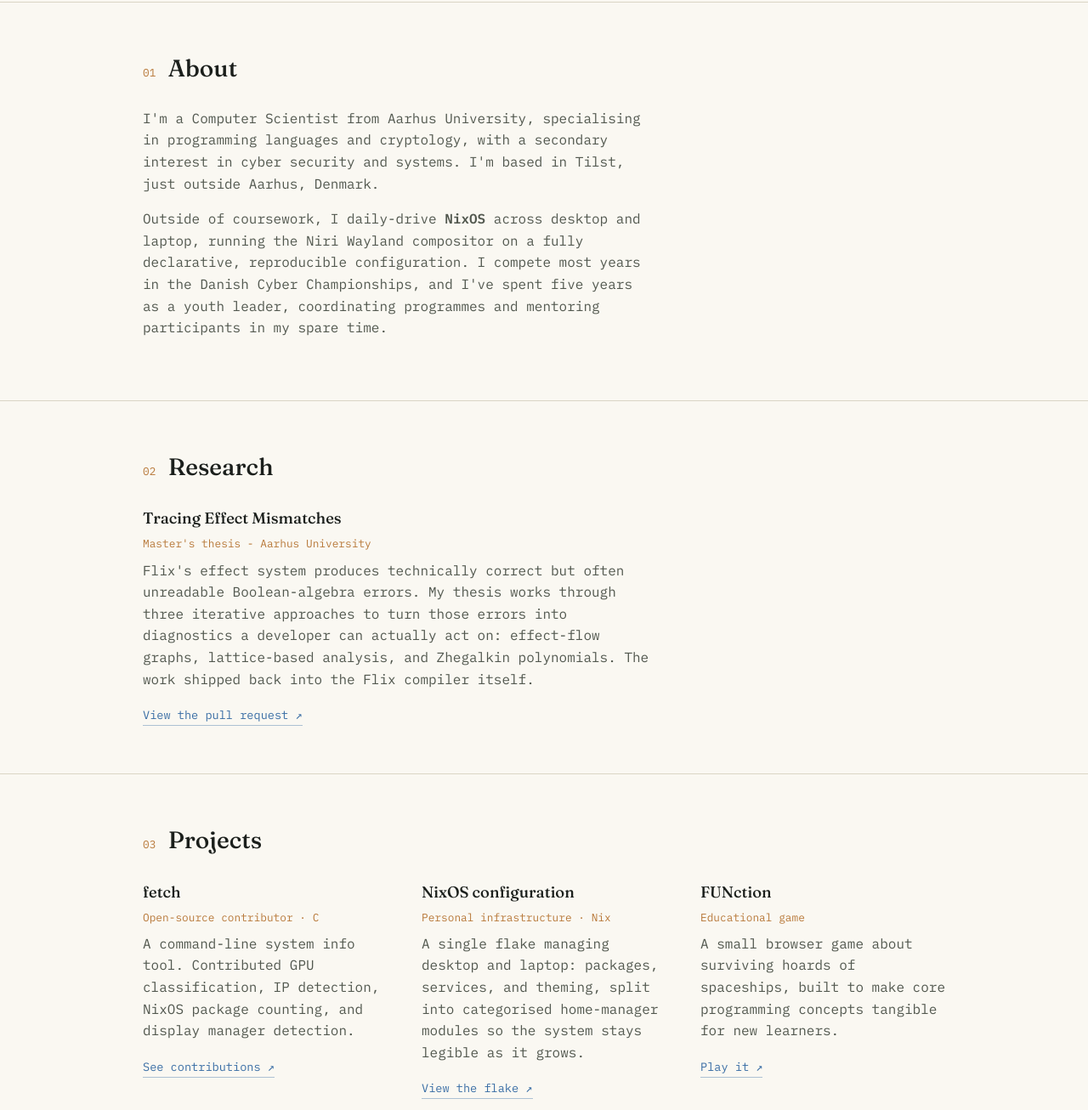
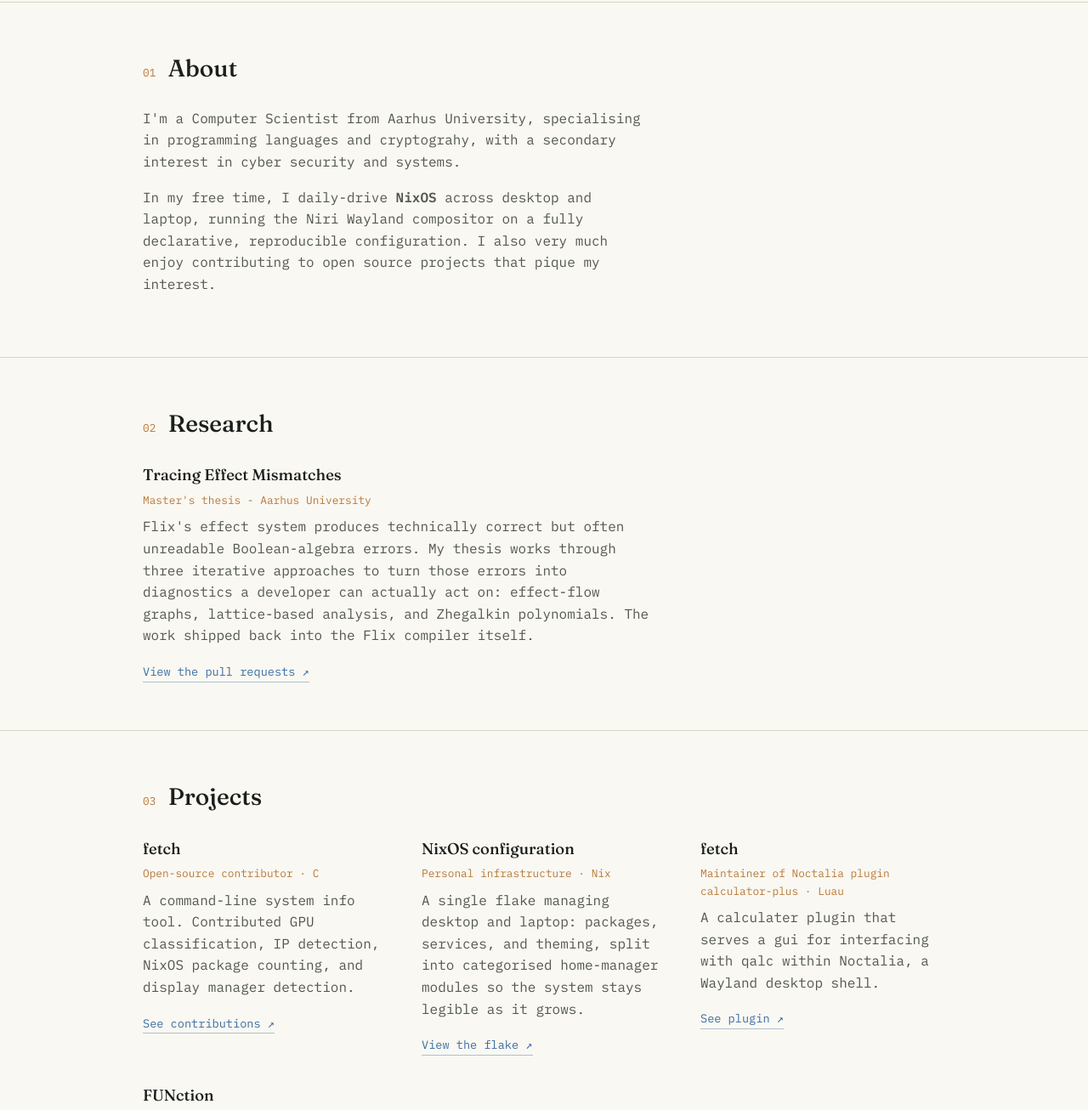
Before and after one commit to samuelskovbakke/samuelskovbakke.github.io, a plain HTML site: page index.html in a window 1280 px wide. Shown: the part 600-1906 px from the top of the page at 85% size. Drawn offline with Linux system fonts and the light colour scheme.

Commit message:
Revise bio and add new project details

```diff
--- a/index.html
+++ b/index.html
@@ -63,17 +63,14 @@
     <div class="block-body">
       <p>
         I'm a Computer Scientist from Aarhus University, specialising in
-        programming languages and cryptology, with a secondary interest
-        in cyber security and systems. I'm based in Tilst, just outside
-        Aarhus, Denmark.
+        programming languages and cryptograhy, with a secondary interest
+        in cyber security and systems.
       </p>
       <p>
-        Outside of coursework, I daily-drive <strong>NixOS</strong> across
+        In my free time, I daily-drive <strong>NixOS</strong> across
         desktop and laptop, running the Niri Wayland compositor on a fully
-        declarative, reproducible configuration. I compete most years in
-        the Danish Cyber Championships, and I've spent five years as a
-        youth leader, coordinating programmes and mentoring participants
-        in my spare time.
+        declarative, reproducible configuration. I also very much enjoy contributing
+        to open source projects that pique my interest.
       </p>
     </div>
   </section>
@@ -92,7 +89,7 @@
           analysis, and Zhegalkin polynomials. The work shipped back into
           the Flix compiler itself.
         </p>
-        <a class="link" href="https://github.com/flix/flix/pull/12627" target="_blank" rel="noopener">View the pull request ↗</a>
+        <a class="link" href="https://github.com/flix/flix/pulls?q=is%3Apr+author%3Asamuelskovbakke" target="_blank" rel="noopener">View the pull requests ↗</a>
       </article>
     </div>
   </section>
@@ -119,6 +116,14 @@
           system stays legible as it grows.
         </p>
         <a class="link" href="https://github.com/samuelskovbakke/nix-config" target="_blank" rel="noopener">View the flake ↗</a>
+      </article>
+      <article class="entry">
+        <h3>fetch</h3>
+        <p class="meta">Maintainer of Noctalia plugin calculator-plus · Luau</p>
+        <p>
+          A calculater plugin that serves a gui for interfacing with qalc within Noctalia, a Wayland desktop shell.
+        </p>
+        <a class="link" href="https://github.com/noctalia-dev/community-plugins/tree/main/calculator-plus" target="_blank" rel="noopener">See plugin ↗</a>
       </article>
       <article class="entry">
         <h3>FUNction</h3>
@@ -165,8 +170,8 @@
     <div class="block-head"><span class="num">05</span><h2>Stack</h2></div>
     <div class="block-body">
       <ul class="tags">
-        <li>Nix</li><li>Scala</li><li>OCaml</li><li>Python</li>
-        <li>Java</li><li>Assembly</li><li>LLVM</li><li>Linux</li>
+        <li>Scala</li><li>Java</li><li>Nix</li><li>OCaml</li>
+        <li>Python</li><li>LLVM</li><li>Linux</li>
       </ul>
     </div>
   </section>
```
